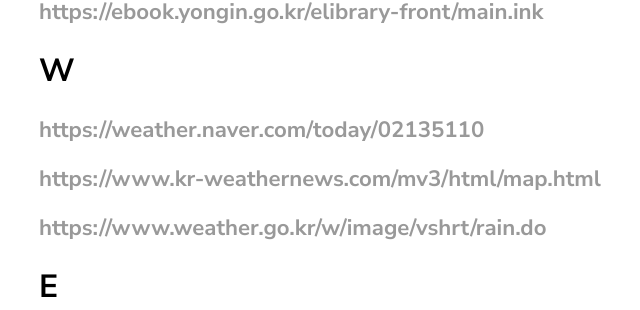
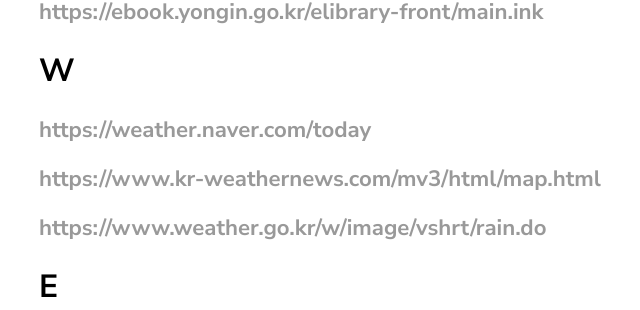
Before and after one commit to keuntaehwang/public, a Jekyll site: the page built from _posts/2023-02-07-favorite.markdown, in a window 1280 px wide and 900 px high, scrolled down 1039 px. Shown: the part 145-455 px from the top of the window, without its empty margins (61-701 px from the left). Built offline with Jekyll 4.4.1, drawn with Linux system fonts in a browser that asks for light colours.

Commit message:
Update 2023-02-07-favorite.markdown

```diff
--- a/_posts/2023-02-07-favorite.markdown
+++ b/_posts/2023-02-07-favorite.markdown
@@ -22,7 +22,7 @@ categories: NONE
 ### <https://ebook.yongin.go.kr/elibrary-front/main.ink>
 
 ## W
-### <https://weather.naver.com/today/02135110>
+### <https://weather.naver.com/today>
 ### <https://www.kr-weathernews.com/mv3/html/map.html>
 ### <https://www.weather.go.kr/w/image/vshrt/rain.do>
 
```
Also changed, not shown: other parts of _posts/2023-02-07-favorite.markdown (+0 -1 lines).
